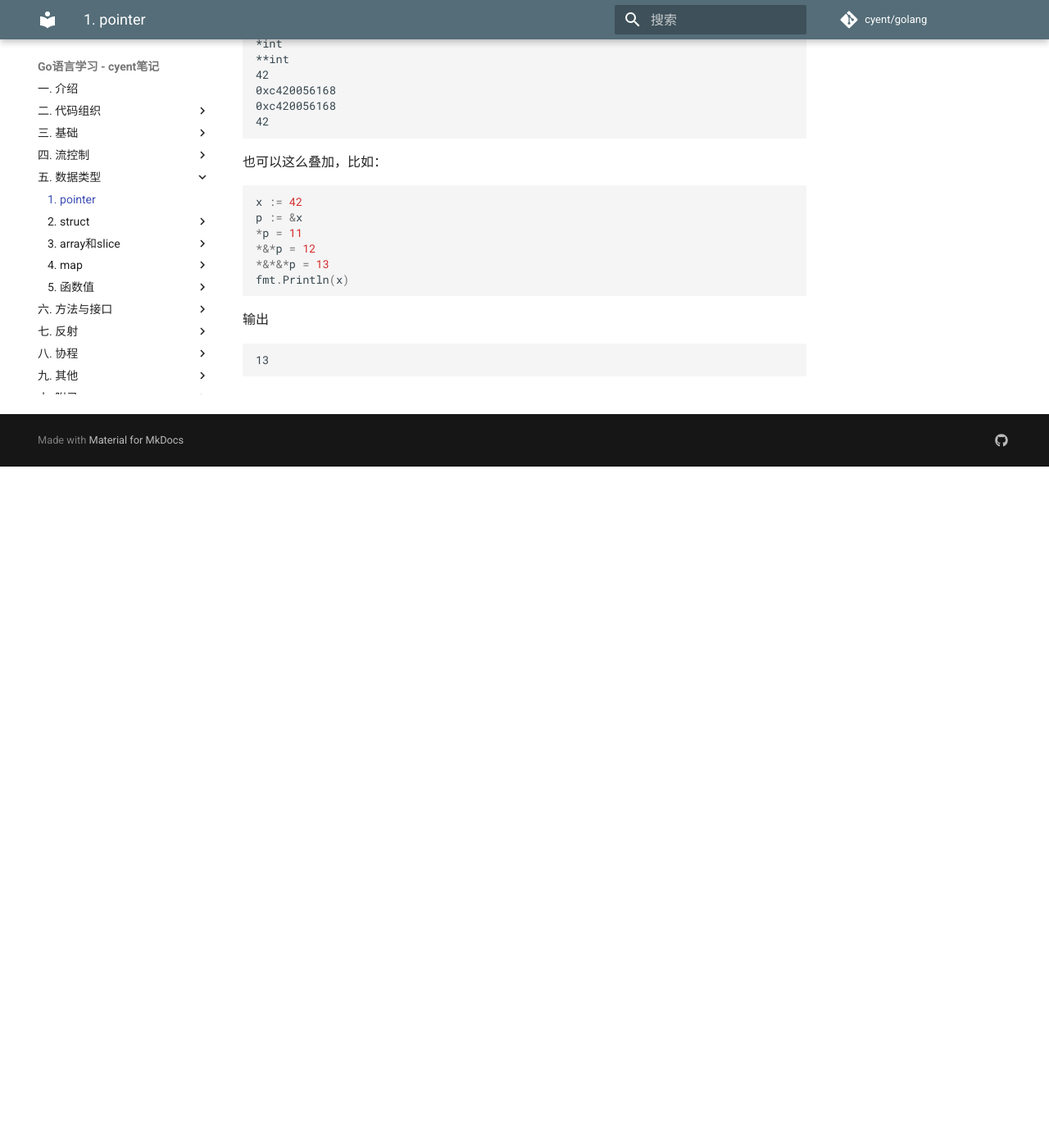
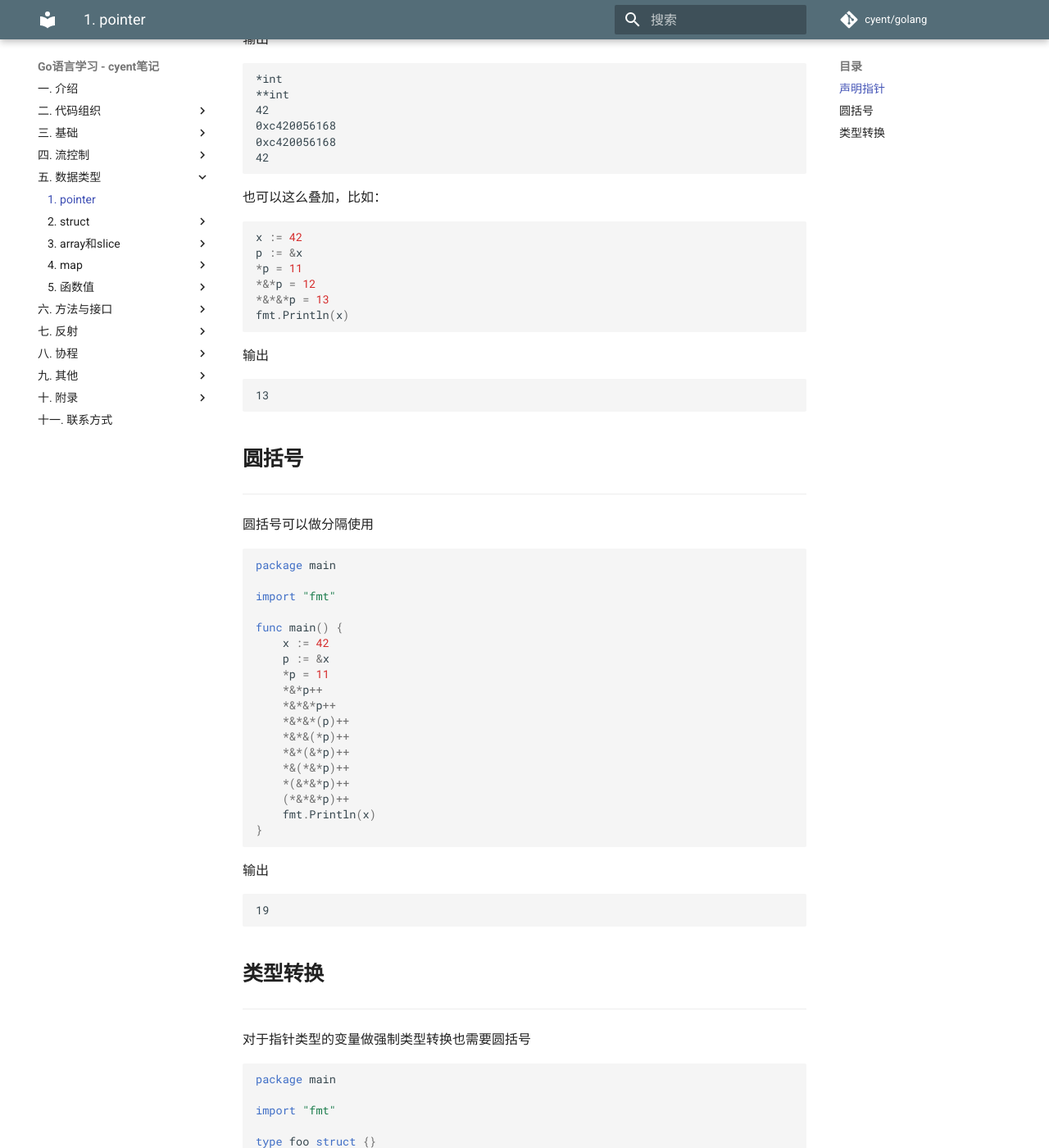
Before and after one commit to yxhsea/golang, an MkDocs documentation site: the page built from docs/datatype/pointer.md, in a window 1280 px wide and 1400 px high, scrolled down 831 px. Shown: the whole window at 82% size. Built offline with MkDocs 1.6.1 and Material for MkDocs 9.7.7, drawn with Linux system fonts in a browser that asks for light colours; comment, search, counter and statistics services are not loaded; old or Windows-style settings are respelled for this version of MkDocs; some of the changed text lies outside the part shown.

Commit message:
2018-02-05

````diff
--- a/docs/basic/type_change.md
+++ b/docs/basic/type_change.md
@@ -6,3 +6,5 @@
 	var b string = string(a) 是OK的，而var b string = a是会报错的
 
 另外，var b = string(a)，或者b := string(a)也可以
+
+**注意：若类型T是个指针，则需要用圆括号，比如`(*pointer)(r)`**，详见[指针章节](/datatype/pointer/#_3)
--- a/docs/datatype/pointer.md
+++ b/docs/datatype/pointer.md
@@ -1,4 +1,6 @@
-声明指针：
+## **声明指针**
+
+---
 
 ```go
 var p *int
@@ -72,3 +74,73 @@ fmt.Println(x)
 ```text
 13
 ```
+
+## **圆括号**
+
+---
+
+圆括号可以做分隔使用
+
+```go
+package main
+
+import "fmt"
+
+func main() {
+	x := 42
+	p := &x
+	*p = 11
+	*&*p++
+	*&*&*p++
+	*&*&*(p)++
+	*&*&(*p)++
+	*&*(&*p)++
+	*&(*&*p)++
+	*(&*&*p)++
+	(*&*&*p)++
+	fmt.Println(x)
+}
+```
+
+输出
+
+```text
+19
+```
+
+## **类型转换**
+
+---
+
+对于指针类型的变量做强制类型转换也需要圆括号
+
+```go hl_lines="15"
+package main
+
+import "fmt"
+
+type foo struct {}
+
+func (f *foo) hello() {
+	fmt.Println("f hello")
+}
+
+type bar struct {}
+
+func (b *bar) hello() {
+	fmt.Println("b hello")
+	(*foo)(b).hello()
+}
+
+func main() {
+	var b bar
+	b.hello()
+}
+```
+
+输出
+
+```text
+b hello
+f hello
+```
````
